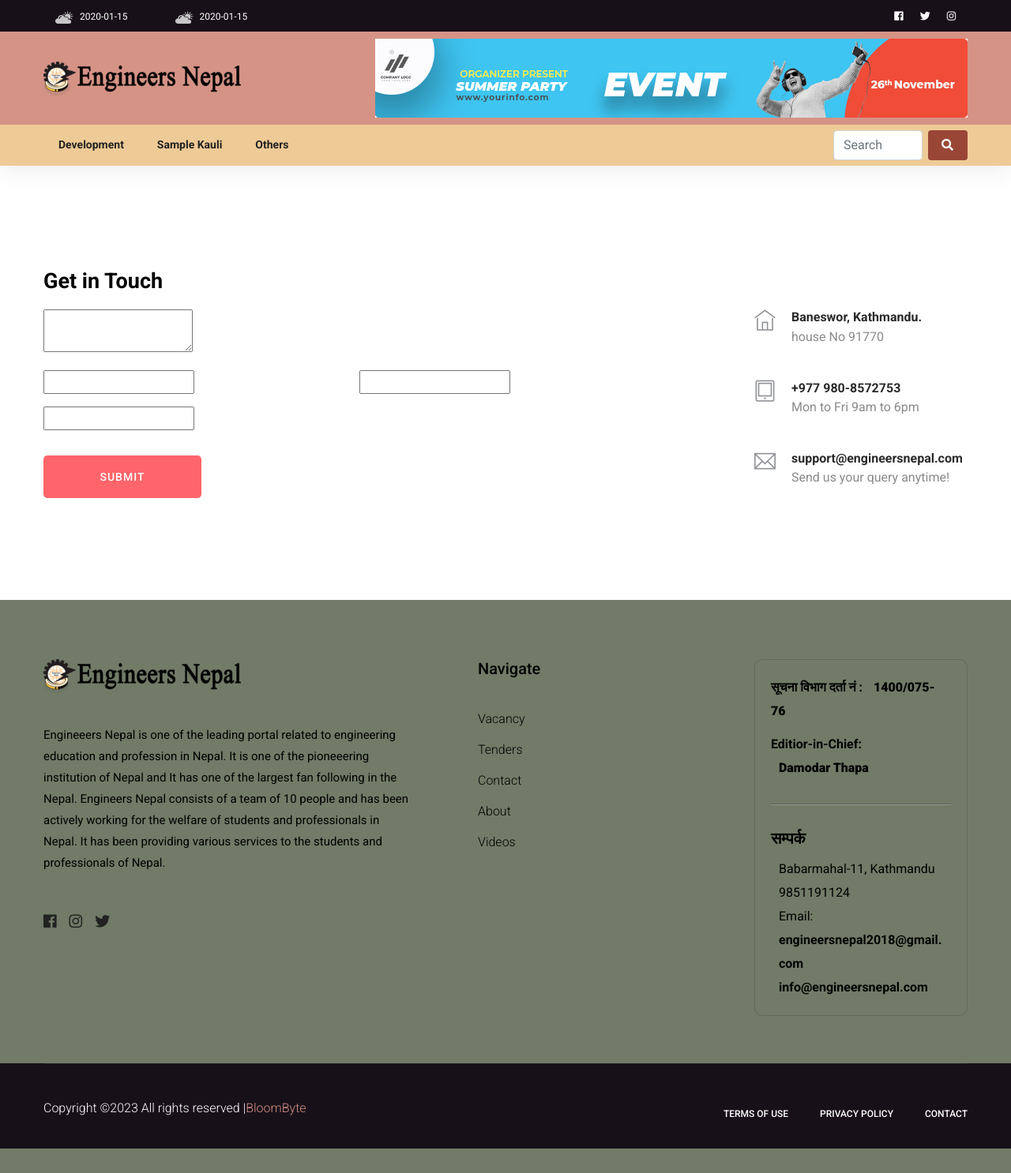
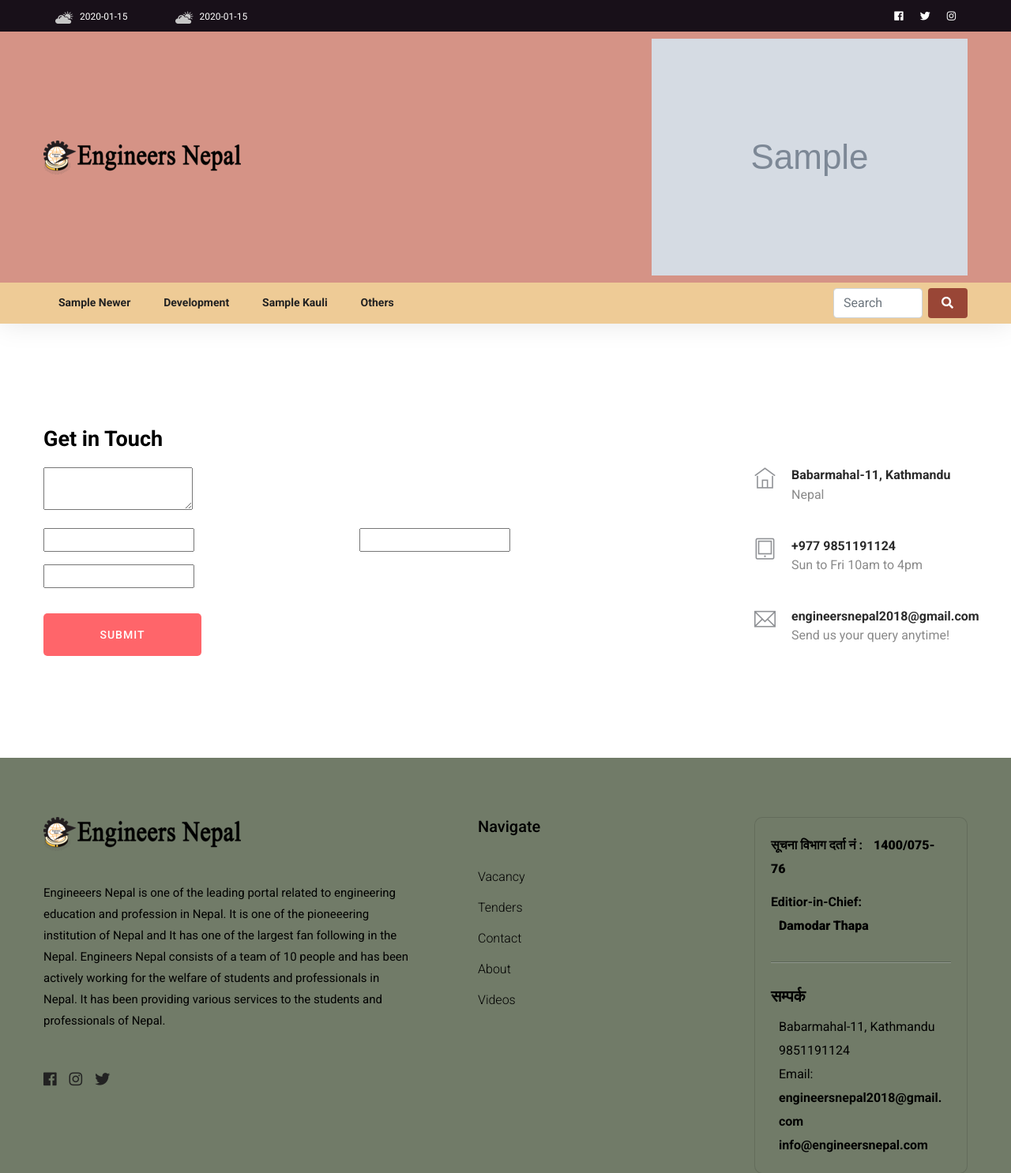
Before and after one commit to ElytraSolutions/EngineersNepal, a Django app: template templates/home/contact.html in a window 1280 px wide. Shown: the top 1486 px of the page at 79% size. Before the commit the page ends 1455 px from the top, so only its background shows below. Run offline with Django 4.2, Linux system fonts and the light colour scheme; the template is opened without the code that fills it: most values are stand-ins (such as "Sample title", 1, 10 or a date in 2020); grey boxes marked "Sample" are stand-in pictures; form fields are guessed from the names that the template uses; some libraries are stand-ins or nearby versions.

Commit message:
navbar, advertisement and contact updated

```diff
--- a/templates/base.html
+++ b/templates/base.html
@@ -124,8 +124,8 @@
                                 </div>
                                 <div class="header-info-right">
                                     <ul class="header-social">
-                                        <li> <a href="#"><i class="fab fa-facebook-f"></i></a></li>
-                                        <li><a href="#"><i class="fab fa-twitter"></i></a></li>
+                                        <li> <a href="https://www.facebook.com/EngineersNepalOfficial"><i class="fab fa-facebook-f"></i></a></li>
+                                        <li><a href="https://twitter.com/engineers_nepal"><i class="fab fa-twitter"></i></a></li>
                                         <li><a href="#"><i class="fab fa-instagram"></i></a></li>
 
                                     </ul>
@@ -145,7 +145,7 @@
                             </div>
                             <div class="col-xl-9 col-lg-9 col-md-9">
                                 <div class="header-banner f-right ">
-                                    <img src="{% static 'assets/img/hero/header_card.jpg' %}" alt="">
+                                    <img src="{{adtop.photo.url}}" alt="">
                                 </div>
                             </div>
                         </div>
@@ -163,7 +163,7 @@
                                 <div class="main-menu d-none d-md-block">
                                     <nav>
                                         <ul id="navigation">
-
+                                            <li><a href="{% url 'category' newer.slug %}"><b>{{newer.title}}</b></a></li>
                                             <li><a href="#"><b>Development</b></a>
                                                 <ul class="submenu">
                                                     {% for category in development %}
@@ -171,6 +171,8 @@
                                                     {% endfor %}
                                                 </ul>
                                             </li>
+
+
                                             {% for kauli in aalu %}
                                             <li><a href="{% url 'category' kauli.slug %}"><b>{{kauli.title}}</b></a></li>
                                             {% endfor %}
--- a/templates/home/about.html
+++ b/templates/home/about.html
@@ -32,7 +32,7 @@ About Us: Engineers Nepal
                         <!-- Trending Tittle -->
                                 <div class="about-right mb-90">
                                     <div class="about-img">
-                                        <img src="{% static 'assets/img/post/about_heor.jpg' %}" alt="">
+                                        <img src="{% static 'defaultinv.png' %}" alt="">
                                     </div>
                                     <div class="section-tittle mb-30 pt-30">
                                         <h3>About Us</h3>
--- a/templates/home/contact.html
+++ b/templates/home/contact.html
@@ -52,21 +52,21 @@
                 <div class="media contact-info">
                     <span class="contact-info__icon"><i class="ti-home"></i></span>
                     <div class="media-body">
-                        <h3>Baneswor, Kathmandu.</h3>
-                        <p>house No 91770</p>
+                        <h3>Babarmahal-11, Kathmandu</h3>
+                        <p>Nepal</p>
                     </div>
                 </div>
                 <div class="media contact-info">
                     <span class="contact-info__icon"><i class="ti-tablet"></i></span>
                     <div class="media-body">
-                        <h3>+977 980-8572753</h3>
-                        <p>Mon to Fri 9am to 6pm</p>
+                        <h3>+977 9851191124</h3>
+                        <p>Sun to Fri 10am to 4pm</p>
                     </div>
                 </div>
                 <div class="media contact-info">
                     <span class="contact-info__icon"><i class="ti-email"></i></span>
                     <div class="media-body">
-                        <h3>support@engineersnepal.com</h3>
+                        <h3>engineersnepal2018@gmail.com</h3>
                         <p>Send us your query anytime!</p>
                     </div>
                 </div>
--- a/templates/home/home.html
+++ b/templates/home/home.html
@@ -241,9 +241,9 @@
               </div>
               {% endfor %}
             <!-- New Poster -->
-            <div class="news-poster d-none d-lg-block">
+            {% comment %} <div class="news-poster d-none d-lg-block">
                 <img src="{% static 'assets/img/hero/verticalgif.jpg' %}" alt="">
-            </div>
+            </div> {% endcomment %}
 
         </div>
         </div>
@@ -323,7 +323,7 @@
                 </div>
                 <div class="col-lg-3">
                     <div class="news-poster d-none d-lg-block">
-                        <img src="{% static 'assets/img/news/news_card.jpg' %}" alt="">
+                        <img src="{{adhomeside.photo.url}}" alt="">
                     </div>
                 </div>
             </div>
--- a/templates/home/newsdetail.html
+++ b/templates/home/newsdetail.html
@@ -52,13 +52,13 @@
                                 {% endif %}
                                 <hr>
                             </div>
-                                <img src="{% static 'assets/img/hero/header_card.jpg' %}" alt="" style='width:100%;'>
+                                <img src="{{adnewsbegin.photo.url}}" alt="" style='width:100%;'>
                             <div class="newscontent">
 
                                 {{news.content|safe}}
 
                         </div>
-                                <img src="{% static 'assets/img/hero/header_card.jpg' %}" alt="" style="width:100%;">
+                                <img src="{{adnewsend.photo.url}}" alt="" style="width:100%;">
                             <br><br><br><br>
                         <div class="social-share pt-30">
                             <div class="section-tittle">
```
Also changed, not shown: home/contextprocessor.py (+8 -5 lines), home/views.py (+8 -5 lines), templates/home/followus.html (+5 -3 lines), templates/home/vacancy.html (+13 -1 lines), static/defaultinv.png (added).
